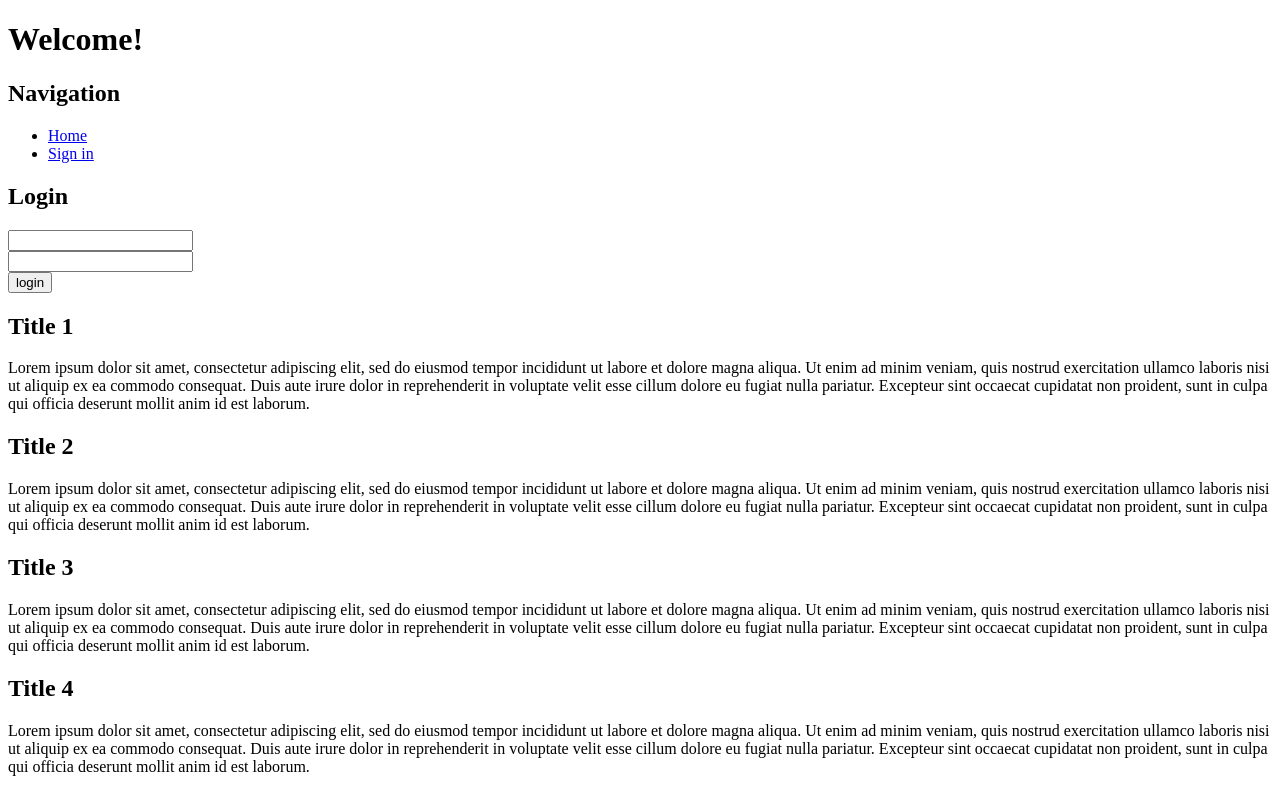
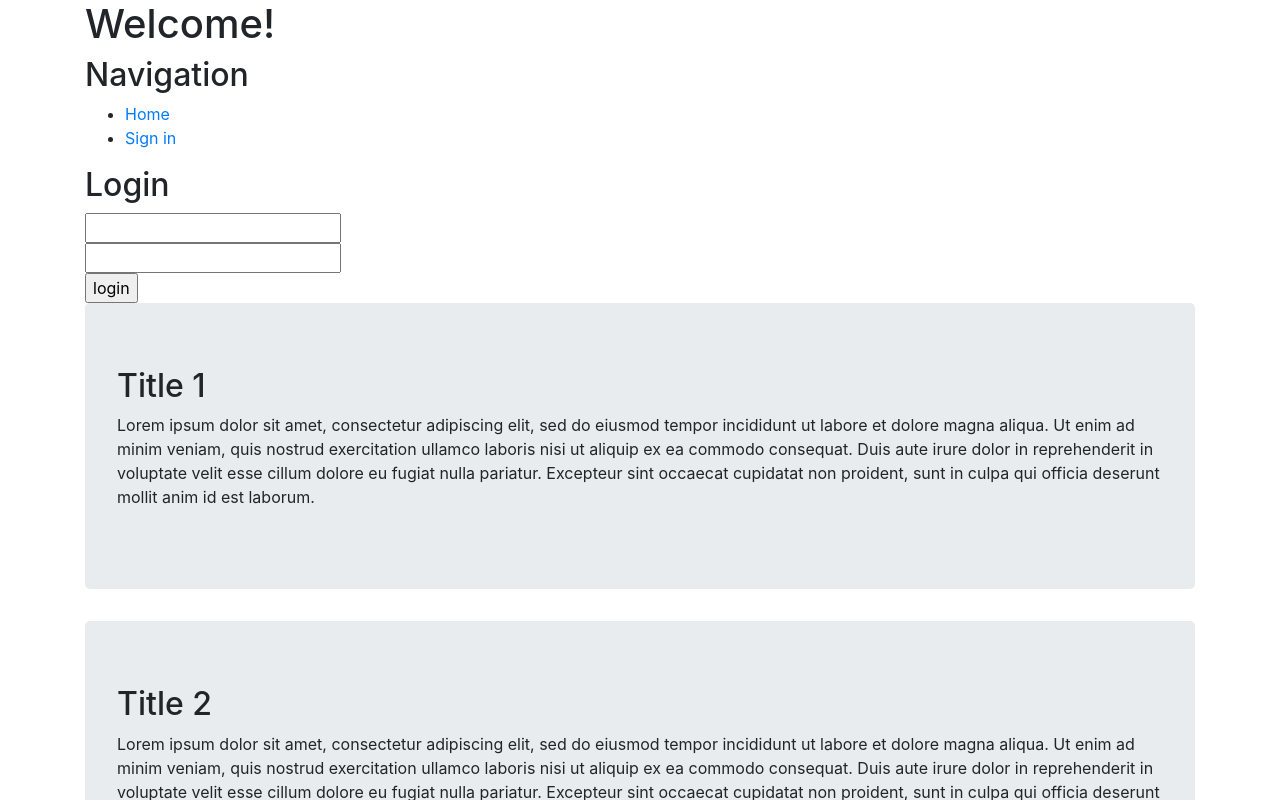
Before and after one commit to PolinkaLa/react-workspace, a React app: page / in a window 1280 px wide. Shown: the top 800 px of the page. Built offline with nearby package versions, Linux system fonts and the light colour scheme.

Commit message:
apply bootstrap

```diff
--- a/src/app/components/Post.js
+++ b/src/app/components/Post.js
@@ -3,7 +3,7 @@
 class Post extends React.Component {
   render() {
     return (
-        <article>
+        <article class="jumbotron">
             <h2>{this.props.title}</h2>
             <p>{this.props.postBody}</p>
         </article>
--- a/src/index.html
+++ b/src/index.html
@@ -2,12 +2,16 @@
 <html lang="en">
 <head>
   <meta charset="UTF-8">
+  <link rel="stylesheet" href="https://maxcdn.bootstrapcdn.com/bootstrap/4.0.0/css/bootstrap.min.css" integrity="sha384-Gn5384xqQ1aoWXA+058RXPxPg6fy4IWvTNh0E263XmFcJlSAwiGgFAW/dAiS6JXm" crossorigin="anonymous">
   <title>My project</title>
   <meta name="viewport" content="width=device-width, initial-scale=1" />
 </head>
 <body>
   <!-- React block -->
-  <div id="root"></div>
+  <main id="root" class="container"></main>
   <!-- end React block -->
+  <script src="https://code.jquery.com/jquery-3.2.1.slim.min.js" integrity="sha384-KJ3o2DKtIkvYIK3UENzmM7KCkRr/rE9/Qpg6aAZGJwFDMVNA/GpGFF93hXpG5KkN" crossorigin="anonymous"></script>
+  <script src="https://cdnjs.cloudflare.com/ajax/libs/popper.js/1.12.9/umd/popper.min.js" integrity="sha384-ApNbgh9B+Y1QKtv3Rn7W3mgPxhU9K/ScQsAP7hUibX39j7fakFPskvXusvfa0b4Q" crossorigin="anonymous"></script>
+  <script src="https://maxcdn.bootstrapcdn.com/bootstrap/4.0.0/js/bootstrap.min.js" integrity="sha384-JZR6Spejh4U02d8jOt6vLEHfe/JQGiRRSQQxSfFWpi1MquVdAyjUar5+76PVCmYl" crossorigin="anonymous"></script>
 </body>
 </html>
```
